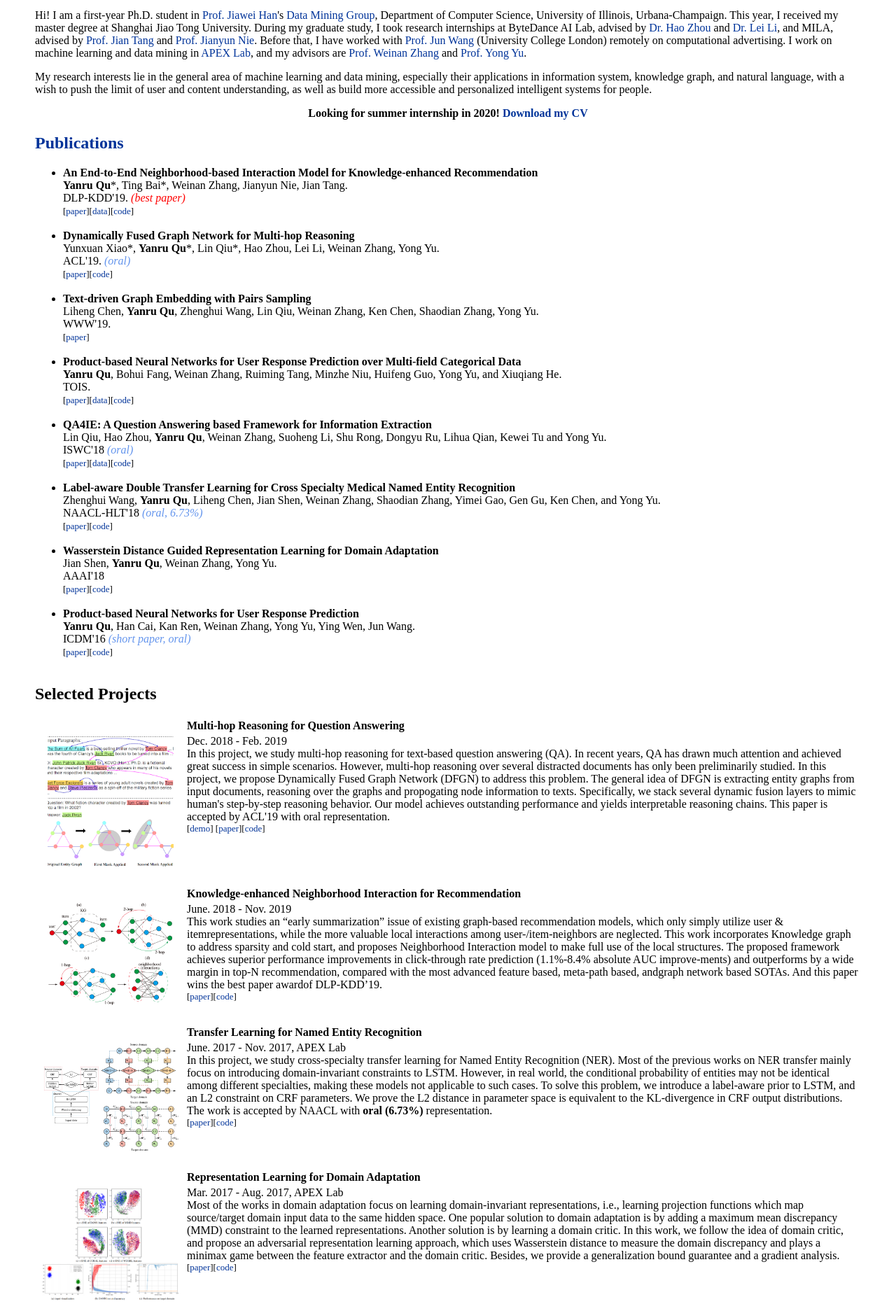
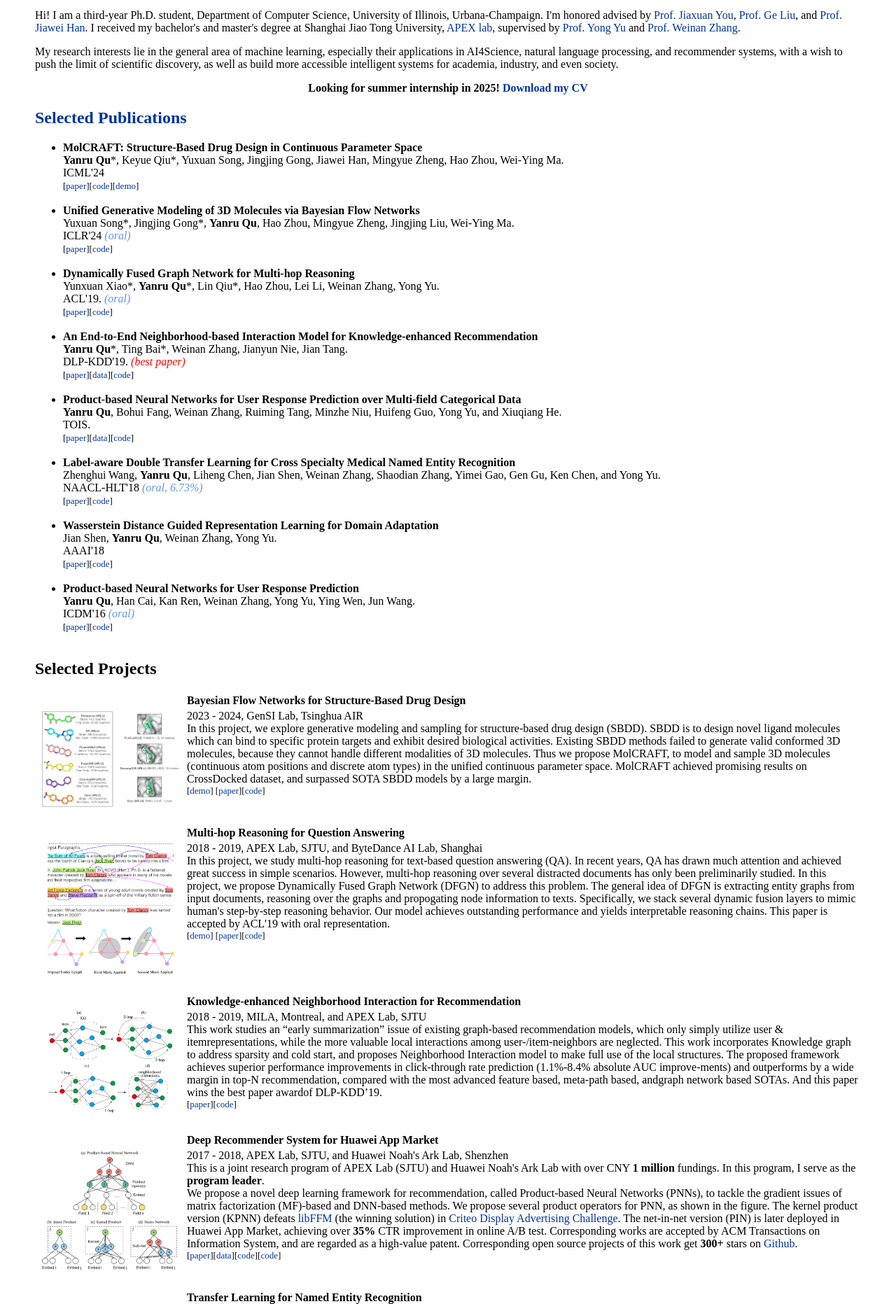
Before and after one commit to Atomu2014/atomu2014.github.io, a plain HTML site: page index.html in a window 1280 px wide. Shown: the part 455-2318 px from the top of the page at 70% size. Drawn offline with Linux system fonts and the light colour scheme.

Commit message:
update 2024-10

```diff
--- a/index.html
+++ b/index.html
@@ -56,21 +56,32 @@
   </tr>
 </tbody></table>
 
-<p>Hi! I am a first-year Ph.D. student in <a href="http://hanj.cs.illinois.edu/">Prof. Jiawei Han</a>'s <a href="http://dm1.cs.uiuc.edu/">Data Mining Group</a>, Department of Computer Science, University of Illinois, Urbana-Champaign. This year, I received my master degree at Shanghai Jiao Tong University. During my graduate study, I took research internships at ByteDance AI Lab, advised by <a href="https://zhouh.github.io/">Dr. Hao Zhou</a> and <a href="http://www.cs.cmu.edu/~./leili/">Dr. Lei Li</a>, and MILA, advised by <a href="https://jian-tang.com/">Prof. Jian Tang</a> and <a href="http://rali.iro.umontreal.ca/nie/jian-yun-nie-en/">Prof. Jianyun Nie</a>.
-Before that, I have worked with <a href="http://www0.cs.ucl.ac.uk/staff/Jun.Wang/">Prof. Jun Wang</a> (University College London) remotely on computational advertising. I work on machine learning and data mining in <a href="http://apex.sjtu.edu.cn/">APEX Lab</a>, and my advisors are <a href="http://wnzhang.net/">Prof. Weinan Zhang</a> and <a href="http://apex.sjtu.edu.cn/members/yyu">Prof. Yong Yu</a>.</p>
+<p>Hi! I am a third-year Ph.D. student, Department of Computer Science, University of Illinois, Urbana-Champaign.
+  I'm honored advised by <a href="https://cs.stanford.edu/people/jiaxuan/">Prof. Jiaxuan You</a>, <a href="https://www.mit.edu/~geliu/">Prof. Ge Liu</a>, and <a href="http://hanj.cs.illinois.edu/">Prof. Jiawei Han</a>.
+  I received my bachelor's and master's degree at Shanghai Jiao Tong University, <a href="https://apex.sjtu.edu.cn/">APEX lab</a>, supervised by <a href="http://apex.sjtu.edu.cn/members/yyu">Prof. Yong Yu</a> and <a href="http://wnzhang.net/">Prof. Weinan Zhang</a>.
+  <!-- During my graduate study, I took research internships at ByteDance AI Lab, advised by <a href="https://zhouh.github.io/">Dr. Hao Zhou</a> and <a href="http://www.cs.cmu.edu/~./leili/">Dr. Lei Li</a>, and MILA, advised by <a href="https://jian-tang.com/">Prof. Jian Tang</a> and <a href="http://rali.iro.umontreal.ca/nie/jian-yun-nie-en/">Prof. Jianyun Nie</a>. -->
+   <!-- Before that, I have worked with <a href="http://www0.cs.ucl.ac.uk/staff/Jun.Wang/">Prof. Jun Wang</a> (University College London) remotely on computational advertising. I work on machine learning and data mining in <a href="http://apex.sjtu.edu.cn/">APEX Lab</a>, and my advisors are <a href="http://wnzhang.net/">Prof. Weinan Zhang</a> and <a href="http://apex.sjtu.edu.cn/members/yyu">Prof. Yong Yu</a>. -->
+</p>
 
-<p>My research interests lie in the general area of machine learning and data mining, especially their applications in information system, knowledge graph, and natural language, with a wish to push the limit of user and content understanding, as well as build more accessible and personalized intelligent systems for people.</p>
+<p>My research interests lie in the general area of machine learning, especially their applications in AI4Science, natural language processing, and recommender systems, with a wish to push the limit of scientific discovery, as well as build more accessible intelligent systems for academia, industry, and even society.</p>
 
-<center><b>Looking for summer internship in 2020! <a href="index/yrqu_cv.pdf">Download my CV</a> </b></center>
+<center><b>Looking for summer internship in 2025! <a href="index/yrqu_cv.pdf">Download my CV</a> </b></center>
 
 
-<a name="publications" href="https://scholar.google.com/citations?user=W-o1VXEAAAAJ&hl=en"><h2> Publications</h2></a>
+<a name="publications" href="https://scholar.google.com/citations?user=W-o1VXEAAAAJ&hl=en"><h2>Selected Publications</h2></a>
 <ul>
   <li>
-    <b>An End-to-End Neighborhood-based Interaction Model for Knowledge-enhanced Recommendation</b> <br>
-    <b>Yanru Qu</b>*, Ting Bai*, Weinan Zhang, Jianyun Nie, Jian Tang. <br>
-    DLP-KDD'19. <i><font color="Red">(best paper)</font> </i> <br>
-    <font size="-1"> [<a href="https://arxiv.org/abs/1908.04032">paper</a>][<a href="https://pan.baidu.com/s/1usnQtW-YodlPUQ1TNrrafw#list/path=%2Fdataset%2Fkg4rs">data</a>][<a href="https://github.com/Atomu2014/KNI">code</a>] </font>
+    <b>MolCRAFT: Structure-Based Drug Design in Continuous Parameter Space</b> <br>
+    <b>Yanru Qu</b>*, Keyue Qiu*, Yuxuan Song, Jingjing Gong, Jiawei Han, Mingyue Zheng, Hao Zhou, Wei-Ying Ma. <br>
+    ICML'24 <br>
+    <font size="-1"> [<a href="https://arxiv.org/abs/2404.12141">paper</a>][<a href="https://github.com/AlgoMole/MolCRAFT">code</a>][<a href="">demo</a>] </font>
+  </li><br>
+
+  <li>
+    <b>Unified Generative Modeling of 3D Molecules via Bayesian Flow Networks</b> <br>
+    Yuxuan Song*, Jingjing Gong*, <b>Yanru Qu</b>, Hao Zhou, Mingyue Zheng, Jingjing Liu, Wei-Ying Ma. <br>
+    ICLR'24 <i><font color="CornflowerBlue">(oral)</font> </i> <br>
+    <font size="-1"> [<a href="https://arxiv.org/abs/2403.15441">paper</a>][<a href="https://github.com/AlgoMole/GeoBFN">code</a>] </font>
   </li><br>
 
   <li>
@@ -81,11 +92,19 @@ Before that, I have worked with <a href="http://www0.cs.ucl.ac.uk/staff/Jun.Wang
   </li><br>
 
   <li>
+    <b>An End-to-End Neighborhood-based Interaction Model for Knowledge-enhanced Recommendation</b> <br>
+    <b>Yanru Qu</b>*, Ting Bai*, Weinan Zhang, Jianyun Nie, Jian Tang. <br>
+    DLP-KDD'19. <i><font color="Red">(best paper)</font> </i> <br>
+    <font size="-1"> [<a href="https://arxiv.org/abs/1908.04032">paper</a>][<a href="https://pan.baidu.com/s/1usnQtW-YodlPUQ1TNrrafw#list/path=%2Fdataset%2Fkg4rs">data</a>][<a href="https://github.com/Atomu2014/KNI">code</a>] </font>
+  </li><br>
+
+
+  <!-- <li>
     <b>Text-driven Graph Embedding with Pairs Sampling</b> <br>
     Liheng Chen, <b>Yanru Qu</b>, Zhenghui Wang, Lin Qiu, Weinan Zhang, Ken Chen, Shaodian Zhang, Yong Yu.  <br>
     WWW'19. <br>
     <font size="-1"> [<a href="https://arxiv.org/abs/1809.04234">paper</a>] </font>
-  </li><br>
+  </li><br> -->
 
   <li>
     <b>Product-based Neural Networks for User Response Prediction over Multi-field Categorical Data</b> <br>
@@ -94,12 +113,12 @@ Before that, I have worked with <a href="http://www0.cs.ucl.ac.uk/staff/Jun.Wang
     <font size="-1"> [<a href="https://arxiv.org/abs/1807.00311">paper</a>][<a href="https://github.com/Atomu2014/Ads-RecSys-Datasets">data</a>][<a href="https://github.com/Atomu2014/product-nets-distributed">code</a>] </font>
   </li><br>
 
-  <li>
+  <!-- <li>
     <b>QA4IE: A Question Answering based Framework for Information Extraction</b> <br>
     Lin Qiu, Hao Zhou, <b>Yanru Qu</b>, Weinan Zhang, Suoheng Li, Shu Rong, Dongyu Ru, Lihua Qian, Kewei Tu and Yong Yu. <br>
     ISWC'18 <i><font color="CornflowerBlue">(oral)</font> </i> <br>
     <font size="-1"> [<a href="https://arxiv.org/abs/1804.03396">paper</a>][<a href="https://drive.google.com/file/d/12dZQqDTNY0pSpJKkLG6JWgGcEqQu2PkZ/view">data</a>][<a href="https://github.com/SJTU-lqiu/QA4IE">code</a>] </font>
-  </li> <br>
+  </li> <br> -->
 
   <li>
     <b>Label-aware Double Transfer Learning for Cross Specialty Medical Named Entity Recognition</b> <br>
@@ -118,7 +137,7 @@ Before that, I have worked with <a href="http://www0.cs.ucl.ac.uk/staff/Jun.Wang
   <li>
     <b>Product-based Neural Networks for User Response Prediction</b><br>
     <b>Yanru Qu</b>, Han Cai, Kan Ren, Weinan Zhang, Yong Yu, Ying Wen, Jun Wang. <br>
-    ICDM'16 <i><font color="CornflowerBlue">(short paper, oral)</font> </i> <br>
+    ICDM'16 <i><font color="CornflowerBlue">(oral)</font> </i> <br>
     <font size="-1"> [<a href="https://arxiv.org/abs/1611.00144">paper</a>][<a href="https://github.com/Atomu2014/product-nets">code</a>] </font>
   </li> <br>
 
@@ -129,11 +148,26 @@ Before that, I have worked with <a href="http://www0.cs.ucl.ac.uk/staff/Jun.Wang
 <table>
 <tbody>
 
+<tr><td></td><td style="text-align:left"><b>Bayesian Flow Networks for Structure-Based Drug Design</b></td></tr>
+<tr>
+  <td width="210" style="text-align:center"><img width="200" src="index/molcraft.png" alt="molcraft"> </td>
+  <td valign="top">
+    2023 - 2024, GenSI Lab, Tsinghua AIR<br>
+    In this project, we explore generative modeling and sampling for structure-based drug design (SBDD).
+    SBDD is to design novel ligand molecules which can bind to specific protein targets and exhibit desired biological activities.
+    Existing SBDD methods failed to generate valid conformed 3D molecules, because they cannot handle different modalities of 3D molecules.
+    Thus we propose MolCRAFT, to model and sample 3D molecules (continuous atom positions and discrete atom types) in the unified continuous parameter space.
+    MolCRAFT achieved promising results on CrossDocked dataset, and surpassed SOTA SBDD models by a large margin.<br>
+    <font size="-1"> [<a href="">demo</a>] [<a href="https://arxiv.org/abs/2404.12141">paper</a>][<a href="https://github.com/AlgoMole/MolCRAFT">code</a>] </font>
+  </td>
+</tr>
+<tr><td></td><td><br></td></tr>
+
 <tr><td></td><td style="text-align:left"><b>Multi-hop Reasoning for Question Answering</b></td></tr>
 <tr>
   <td width="210" style="text-align:center"><img width="180" src="index/dfgn.png" alt="dfgn"> </td>
   <td valign="top">
-    Dec. 2018 - Feb. 2019<br>
+    2018 - 2019, APEX Lab, SJTU, and ByteDance AI Lab, Shanghai<br>
     In this project, we study multi-hop reasoning for text-based question answering (QA). In recent years, QA has drawn much attention and achieved great success in simple scenarios. However, multi-hop reasoning over several distracted documents has only been preliminarily studied. In this project, we propose Dynamically Fused Graph Network (DFGN) to address this problem. The general idea of DFGN is extracting entity graphs from input documents, reasoning over the graphs and propogating node information to texts. Specifically, we stack several dynamic fusion layers to mimic human's step-by-step reasoning behavior. Our model achieves outstanding performance and yields interpretable reasoning chains. This paper is accepted by ACL'19 with oral representation.<br>
     <font size="-1"> [<a href="">demo</a>] [<a href="https://arxiv.org/abs/1905.06933">paper</a>][<a href="https://github.com/woshiyyya/DFGN-pytorch">code</a>] </font>
   </td>
@@ -144,27 +178,26 @@ Before that, I have worked with <a href="http://www0.cs.ucl.ac.uk/staff/Jun.Wang
 <tr>
   <td width="210" style="text-align:center"><img width="180" src="index/kni.png" alt="dfgn"> </td>
   <td valign="top">
-    June. 2018 - Nov. 2019<br>
+    2018 - 2019, MILA, Montreal, and APEX Lab, SJTU<br>
     This work studies an “early summarization” issue of existing graph-based recommendation models, which only simply utilize user & itemrepresentations, while the more valuable local interactions among user-/item-neighbors are neglected. This work incorporates Knowledge graph to address sparsity and cold start, and proposes Neighborhood Interaction model to make full use of the local structures. The proposed framework achieves superior performance improvements in click-through rate prediction (1.1%-8.4% absolute AUC improve-ments) and outperforms by a wide margin in top-N recommendation, compared with the most advanced feature based, meta-path based, andgraph network based SOTAs. And this paper wins the best paper awardof DLP-KDD’19.<br>
     <font size="-1"> [<a href="https://arxiv.org/abs/1908.04032">paper</a>][<a href="https://github.com/Atomu2014/KNI">code</a>] </font>
   </td>
 </tr>
 <tr><td></td><td><br></td></tr>
 
-<!-- <tr><td></td><td style="text-align:left"><b>Deep Recommender System for Huawei App Market</b></td></tr>
+<tr><td></td><td style="text-align:left"><b>Deep Recommender System for Huawei App Market</b></td></tr>
 <tr>
   <td width="210" style="text-align:center"><img width="200" src="index/pnn.png" alt="pnn"> </td>
-  <td valign="top">
-  Mar. 2017 - Mar. 2018<br>
+  <td valign="top">2017 - 2018, APEX Lab, SJTU, and Huawei Noah's Ark Lab, Shenzhen<br>
   This is a joint research program of APEX Lab (SJTU) and Huawei Noah's Ark Lab with over CNY <b>1 million</b> fundings. In this program, I serve as the <b>program leader</b>. <br>
   We propose a novel deep learning framework for recommendation, called Product-based Neural Networks (PNNs), to tackle the gradient issues of matrix factorization (MF)-based and DNN-based methods. We propose several product operators for PNN, as shown in the figure. The kernel product version (KPNN) defeats <a href="https://www.csie.ntu.edu.tw/~r01922136/libffm/">libFFM</a> (the winning solution) in <a href="https://www.kaggle.com/c/criteo-display-ad-challenge">Criteo Display Advertising Challenge</a>. The net-in-net version (PIN) is later deployed in Huawei App Market, achieving over <b>35%</b> CTR improvement in online A/B test. Corresponding works are accepted by ACM Transactions on Information System, and are regarded as a high-value patent. Corresponding open source projects of this work get <b>300+</b> stars on <a href="https://github.com/Atomu2014/">Github</a>. <br> <font size="-1">[<a href="https://arxiv.org/abs/1807.00311">paper</a>][<a href="https://github.com/Atomu2014/Ads-RecSys-Datasets">data</a>][<a href="https://github.com/Atomu2014/product-nets">code</a>][<a href="https://github.com/Atomu2014/product-nets-distributed">code</a>]</font>  </td>
 </tr>
-<tr><td></td><td><br></td></tr> -->
+<tr><td></td><td><br></td></tr>
 
 <tr><td></td><td style="text-align:left"><b>Transfer Learning for Named Entity Recognition</b></td></tr>
 <tr>
   <td width="210" style="text-align:center"><img width="200" src="index/ladtl.png" alt="ladtl"> </td>
-  <td valign="top">June. 2017 - Nov. 2017, APEX Lab <br>
+  <td valign="top">2017, APEX Lab, SJTU <br>
   In this project, we study cross-specialty transfer learning for Named Entity Recognition (NER). Most of the previous works on NER transfer mainly focus on introducing domain-invariant constraints to LSTM. However, in real world, the conditional probability of entities may not be identical among different specialties, making these models not applicable to such cases. To solve this problem, we introduce a label-aware prior to LSTM, and an L2 constraint on CRF parameters. We prove the L2 distance in parameter space is equivalent to the KL-divergence in CRF output distributions. The work is accepted by NAACL with <b>oral (6.73%)</b> representation. <br> <font size="-1">[<a href="https://arxiv.org/abs/1804.09021">paper</a>][<a href="https://github.com/felixwzh/La-DTL">code</a>]  </font>  </td>
 </tr>
 <tr><td></td><td><br></td></tr>
@@ -181,24 +214,25 @@ Before that, I have worked with <a href="http://www0.cs.ucl.ac.uk/staff/Jun.Wang
 <tr><td></td><td style="text-align:left"><b>Representation Learning for Domain Adaptation</b></td></tr>
 <tr>
   <td width="210" style="text-align:center"><img width="200" src="index/wdgrl.png" alt="wdgrl"> </td>
-  <td valign="top">Mar. 2017 - Aug. 2017, APEX Lab <br>
+  <td valign="top">2017, APEX Lab, SJTU <br>
   Most of the works in domain adaptation focus on learning domain-invariant representations, i.e., learning projection functions which map source/target domain input data to the same hidden space. One popular solution to domain adaptation is by adding a maximum mean discrepancy (MMD) constraint to the learned representations. Another solution is by learning a domain critic. In this work, we follow the idea of domain critic, and propose an adversarial representation learning approach, which uses Wasserstein distance to measure the domain discrepancy and plays a minimax game between the feature extractor and the domain critic. Besides, we provide a generalization bound guarantee and a gradient analysis.<br> <font size="-1">[<a href="https://arxiv.org/abs/1707.01217">paper</a>][<a href="https://github.com/RockySJ/WDGRL">code</a>] </font>  </td>
 </tr>
 <tr><td></td><td><br></td></tr>
 
-<!-- <tr><td></td><td style="text-align:left"><b>UHands: A Campus Online Shopping Platform</b></td></tr>
+<tr><td></td><td style="text-align:left"><b>UHands: A Campus Online Shopping Platform</b></td></tr>
 <tr>
   <td width="210" style="text-align:center"></td>
-  <td valign="top">Sep. 2014 - Sep. 2015, Sixiangjiyuan, Shenzhen <br>
+  <td valign="top">2014 - 2015, Sixiangjiyuan Co. Ltd, Shenzhen <br>
   Sixiangjiyuan Co. Ltd is a university venture company started from Sep. 2014. In this company, I serve as the <b>Chief Technology Officier</b>. We develop a campus online shopping and secondhand transaction platform, UHands, which gets CNY <b>1 million</b> angel investment. The platform was running at Unversity of International Business and Economics, and North West Agriculture and Forestry University.</td>
 </tr>
-<tr><td></td><td><br></td></tr> -->
+<tr><td></td><td><br></td></tr>
 
 </tbody>
 </table>
 
 <a name="awards" class="disabled"><h2> Selected Awards </h2></a>
 <ul>
+  <li> UIUC CS PhD Fellowship, 2024</li><br>
   <li> Best Paper Award (DLP-KDD'19), 2019</li><br>
   <li> Shanghai Outstanding Graduate (Top 3 in CS Department), 2019</li><br>
   <li> National Scholarship for Graduate Students (Top 3 in CS Department), 2018</li><br>
@@ -207,9 +241,9 @@ Before that, I have worked with <a href="http://www0.cs.ucl.ac.uk/staff/Jun.Wang
 
 <a name="education" class="disabled"><h2> Education </h2></a>
 <ul>
-<li> Sep. 2019 - present: University of Illinois, Urbana-Champaign<br>
+<li> Sep. 2019 - 2020, Sep. 2024 - present: University of Illinois, Urbana-Champaign<br>
   Ph.D. in Computer Science<br>
-  Advisor: <a href="https://hanj.cs.illinois.edu/"> Prof. Jiawei Han</a>.<br><br>
+  Advisor: <a href="https://cs.stanford.edu/people/jiaxuan/">Prof. Jiaxuan You</a>, <a href="https://www.mit.edu/~geliu/">Prof. Ge Liu</a>, and <a href="http://hanj.cs.illinois.edu/">Prof. Jiawei Han</a>.<br><br>
 </li>
 <li> Sep. 2016 - Mar. 2019: Shanghai Jiao Tong University<br>
   M.S. in Computer Science <br>
@@ -227,26 +261,33 @@ Before that, I have worked with <a href="http://www0.cs.ucl.ac.uk/staff/Jun.Wang
 
 <a name="internship" class="disabled"><h2> Internships </h2></a>
 <ul>
-  <li> Mar. 2019 - Aug. 2019: NLP Group, ByteDance AI Lab, Shanghai, China<br>
+  <li> Aug. 2023 - Aug. 2024: GenSI Lab, Tsinghua AIR, Beijing, China<br>
+    Research Intern<br>
+    Working on Molecular Generation<br>
+    Mentors: <a href="https://air.tsinghua.edu.cn/en/info/1046/1491.htm">Prof. Hao Zhou</a> and <a href="https://air.tsinghua.edu.cn/en/info/1046/1189.htm">Prof. Wei-Ying Ma</a>
+  </li><br>
+  <li> Mar. 2019 - Aug. 2019: ByteDance AI Lab, Shanghai, China<br>
     Research Intern<br>
     Working on Natural Language Generation for Unsupervised Domain Adaptation<br>
-    Advisors: <a href="https://zhouh.github.io/">Dr. Hao Zhao</a> and <a href="http://www.cs.cmu.edu/~./leili/">Dr. Lei Li</a>
+    Mentors: <a href="https://zhouh.github.io/">Dr. Hao Zhou</a> and <a href="http://www.cs.cmu.edu/~./leili/">Dr. Lei Li</a>
   </li><br>
-  <li> June. 2018 - Dec. 2018: Montreal Institute of Learning Algorithms, Montreal, Canada
-  <br>Research Intern
-  <br>Working on Graph Networks and Recommender Systems
-  <br>Advisors: <a href="https://jian-tang.com/">Prof. Jian Tang</a> and <a href="http://rali.iro.umontreal.ca/nie/jian-yun-nie-en/">Prof. Jianyun Nie</a>
-</li><br>
+  <li> June. 2018 - Dec. 2018: MILA, Montreal, Canada
+    <br>Research Intern
+    <br>Working on Graph Networks and Recommender Systems
+    <br>Mentors: <a href="https://jian-tang.com/">Prof. Jian Tang</a> and <a href="http://rali.iro.umontreal.ca/nie/jian-yun-nie-en/">Prof. Jianyun Nie</a>
+  </li><br>
 </ul>
 
 <a name="misc" class="disabled"><h2> Miscellaneous </h2></a>
 <ul>
   <li> In Chinese characters, my name is 曲彦儒. </li>
 </ul>
-Last updated: 2019/10.
+Last updated: 2024/10.
 
 <blockquote style="text-align:center"><i>
-Keep Working.</i>
+  "उत्तिष्ठ जाग्रत प्राप्य वरान्निबोधत| क्षुरस्य धारा निशिता दुरत्यया दुर्गं पथस्तत्कवयो वदन्ति||"<br>
+  "Rise, wake up, seek the wise and realize. The path is difficult to cross like the sharpened edge of the razor (knife), so say the wise."<br>
+  "一把刀的锋刃很不容易越过；因此智者说得救之道是困难的。"
 </blockquote>
 
 </body></html>
```
Also changed, not shown: index/molcraft.png (added), 1 other file.
